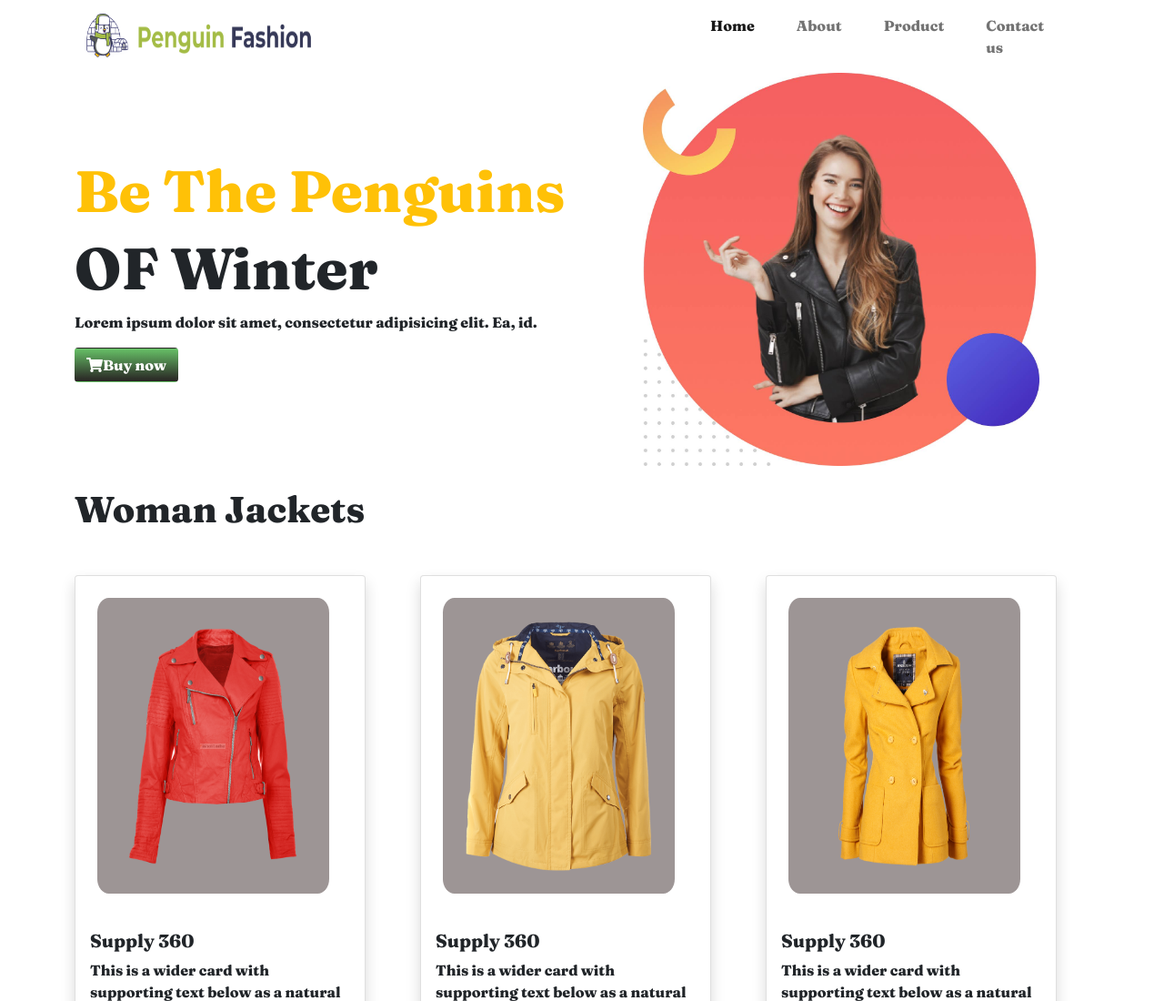
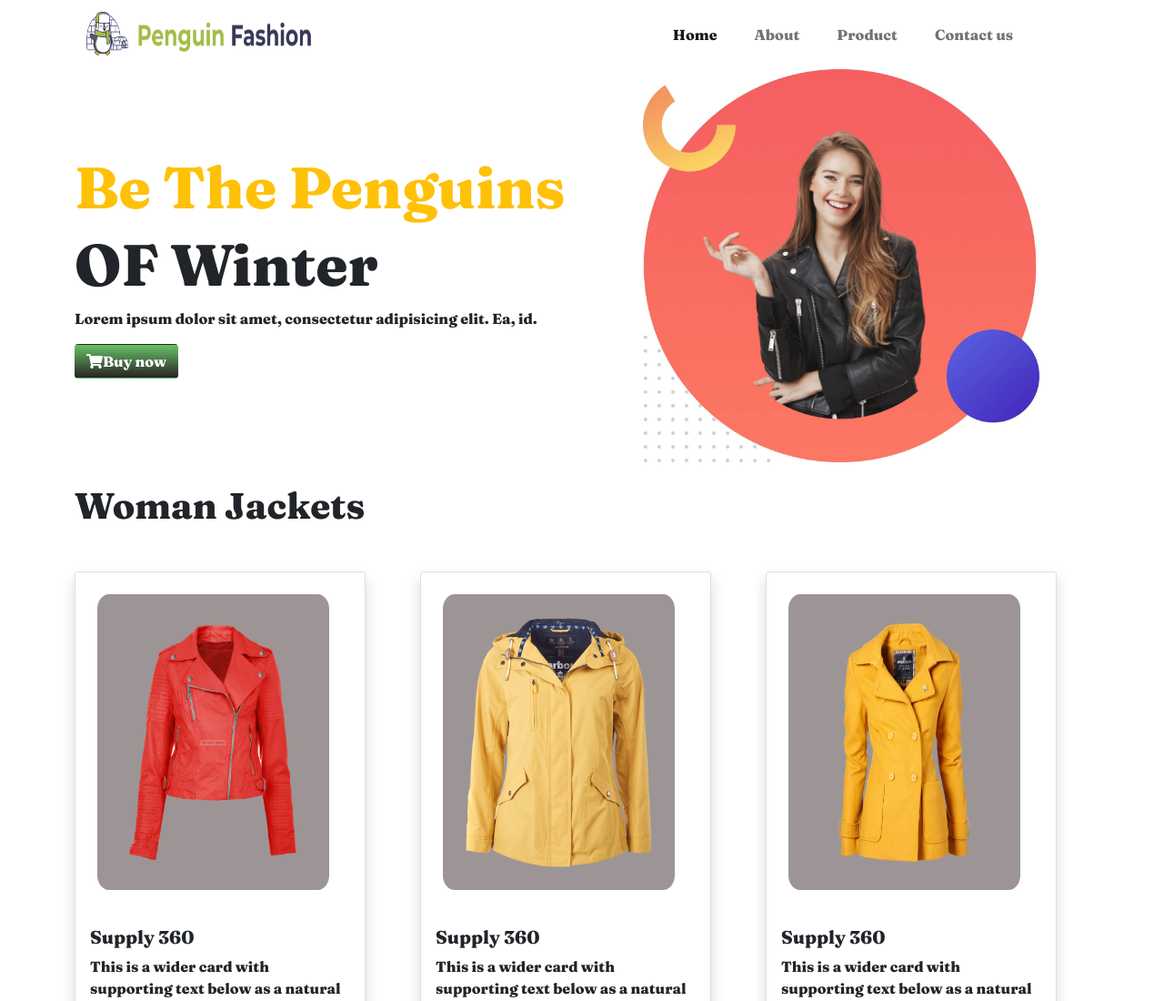
Before and after one commit to Mdmehedihasanrifat/Bootstrap-Ecommerce, a plain HTML site: page index.html in a window 1280 px wide. Shown: the top 1100 px of the page at 91% size. Drawn offline with Linux system fonts and the light colour scheme.

Commit message:
navber edit

```diff
--- a/css/style.css
+++ b/css/style.css
@@ -5,10 +5,10 @@ body{
 
 .navbar_float{
 
-    margin-left: 50%;
+    margin-left: 45%;
 }
 .nav-item{
-    margin-right: 30px;
+    margin-right: 25px;
 }
 
 
```
